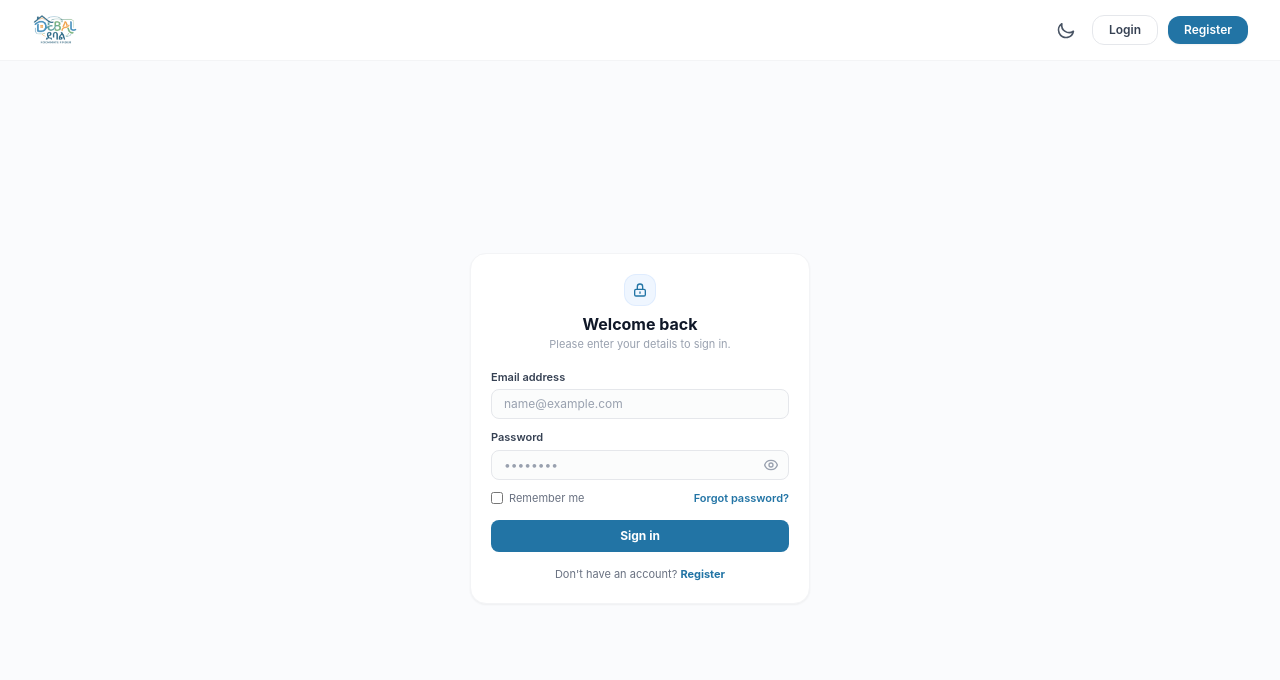
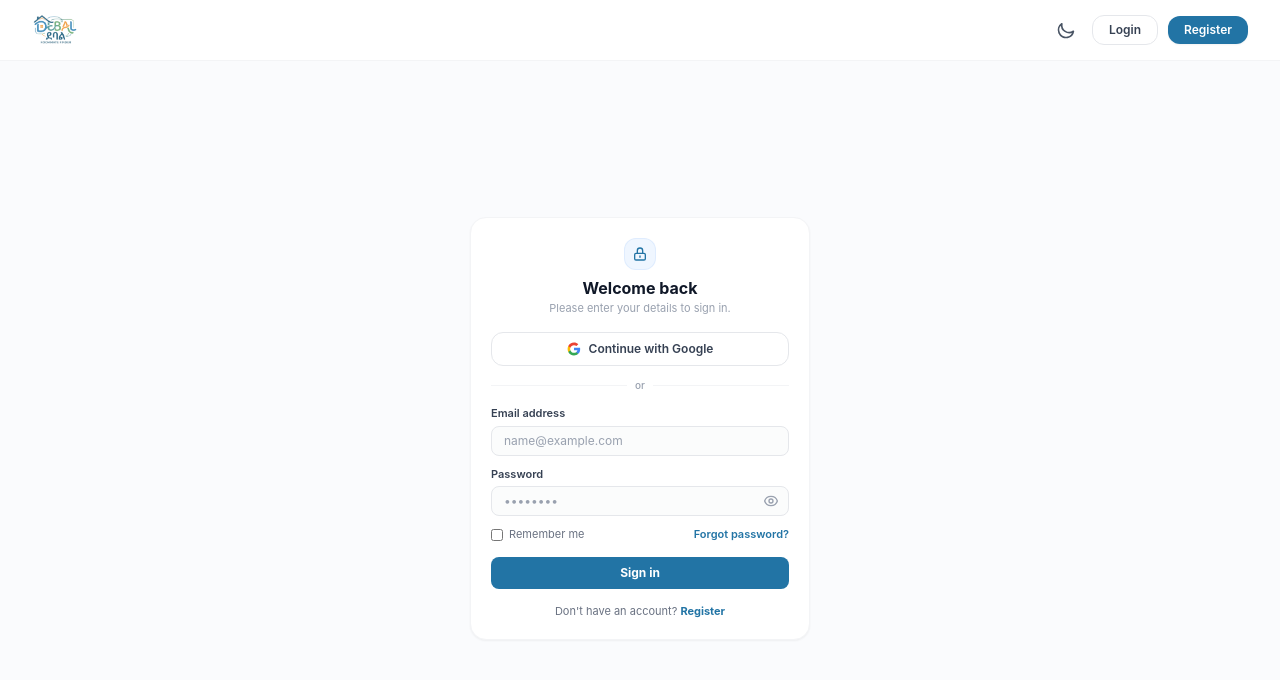
Before and after one commit to Natnael9/Debal, a React (Vite) app in the folder frontend/: page /login in a window 1280 px wide. Shown: the top 680 px of the page. Built offline with nearby package versions, Linux system fonts and the light colour scheme; no server answers.

Commit message:
feat(auth): enable Google sign-in buttons on login and register forms

```diff
--- a/frontend/src/components/auth/LoginForm.jsx
+++ b/frontend/src/components/auth/LoginForm.jsx
@@ -37,12 +37,14 @@ function LoginForm() {
     }
   };
 
+  const googleAuthUrl = `${import.meta.env.VITE_API_BASE_URL || ""}/api/v1/auth/google`;
+
   return (
     <div>
       {/* Google Login */}
-      {/* <a
-        href="/api/v1/auth/google"
-        className="flex w-full items-center justify-center gap-2 rounded-xl border border-gray-200 bg-white py-2 text-xs font-semibold text-gray-700 transition hover:bg-gray-50 active:scale-98"
+      <a
+        href={googleAuthUrl}
+        className="flex w-full items-center justify-center gap-2 rounded-xl border border-gray-200 dark:border-gray-700 bg-white dark:bg-[#242f3d] py-2 text-xs font-semibold text-gray-700 dark:text-gray-200 transition hover:bg-gray-50 dark:hover:bg-[#2e3b4c] active:scale-98"
       >
         <svg className="h-3.5 w-3.5" viewBox="0 0 24 24">
           <path fill="#4285F4" d="M22.56 12.25c0-.78-.07-1.53-.2-2.25H12v4.26h5.92c-.26 1.37-1.04 2.53-2.21 3.31v2.77h3.57c2.08-1.92 3.28-4.74 3.28-8.09z" />
@@ -51,17 +53,17 @@ function LoginForm() {
           <path fill="#EA4335" d="M12 5.38c1.62 0 3.06.56 4.21 1.64l3.15-3.15C17.45 2.09 14.97 1 12 1 7.7 1 3.99 3.47 2.18 7.06l3.66 2.84c.87-2.6 3.3-4.52 6.16-4.52z" />
         </svg>
         Continue with Google
-      </a> */}
+      </a>
 
       {/* Divider */}
-      {/* <div className="relative my-3">
+      <div className="relative my-3">
         <div className="absolute inset-0 flex items-center">
-          <div className="w-full border-t border-gray-100" />
+          <div className="w-full border-t border-gray-100 dark:border-gray-800" />
         </div>
         <div className="relative flex justify-center text-[10px]">
-          <span className="bg-white px-2 font-medium text-gray-400">or</span>
+          <span className="bg-white dark:bg-[#17212b] px-2 font-medium text-gray-400 dark:text-gray-500">or</span>
         </div>
-      </div> */}
+      </div>
 
       {/* Error message */}
       {error && (
--- a/frontend/src/components/auth/RegisterForm.jsx
+++ b/frontend/src/components/auth/RegisterForm.jsx
@@ -48,12 +48,14 @@ function RegisterForm() {
     }
   };
 
+  const googleAuthUrl = `${import.meta.env.VITE_API_BASE_URL || ""}/api/v1/auth/google`;
+
   return (
     <div>
       {/* Google Sign Up */}
-      {/* <a
-        href="/api/v1/auth/google"
-        className="flex w-full items-center justify-center gap-2 rounded-xl border border-gray-200 bg-white py-2 text-xs font-semibold text-gray-700 transition hover:bg-gray-50 active:scale-98"
+      <a
+        href={googleAuthUrl}
+        className="flex w-full items-center justify-center gap-2 rounded-xl border border-gray-200 dark:border-gray-700 bg-white dark:bg-[#242f3d] py-2 text-xs font-semibold text-gray-700 dark:text-gray-200 transition hover:bg-gray-50 dark:hover:bg-[#2e3b4c] active:scale-98"
       >
         <svg className="h-3.5 w-3.5" viewBox="0 0 24 24">
           <path fill="#4285F4" d="M22.56 12.25c0-.78-.07-1.53-.2-2.25H12v4.26h5.92c-.26 1.37-1.04 2.53-2.21 3.31v2.77h3.57c2.08-1.92 3.28-4.74 3.28-8.09z" />
@@ -62,17 +64,17 @@ function RegisterForm() {
           <path fill="#EA4335" d="M12 5.38c1.62 0 3.06.56 4.21 1.64l3.15-3.15C17.45 2.09 14.97 1 12 1 7.7 1 3.99 3.47 2.18 7.06l3.66 2.84c.87-2.6 3.3-4.52 6.16-4.52z" />
         </svg>
         Continue with Google
-      </a> */}
+      </a>
 
       {/* Divider */}
-      {/* <div className="relative my-3">
+      <div className="relative my-3">
         <div className="absolute inset-0 flex items-center">
-          <div className="w-full border-t border-gray-100" />
+          <div className="w-full border-t border-gray-100 dark:border-gray-800" />
         </div>
         <div className="relative flex justify-center text-[10px]">
-          <span className="bg-white px-2 font-medium text-gray-400">or</span>
+          <span className="bg-white dark:bg-[#17212b] px-2 font-medium text-gray-400 dark:text-gray-500">or</span>
         </div>
-      </div> */}
+      </div>
 
       {/* Error */}
       {error && (
```
